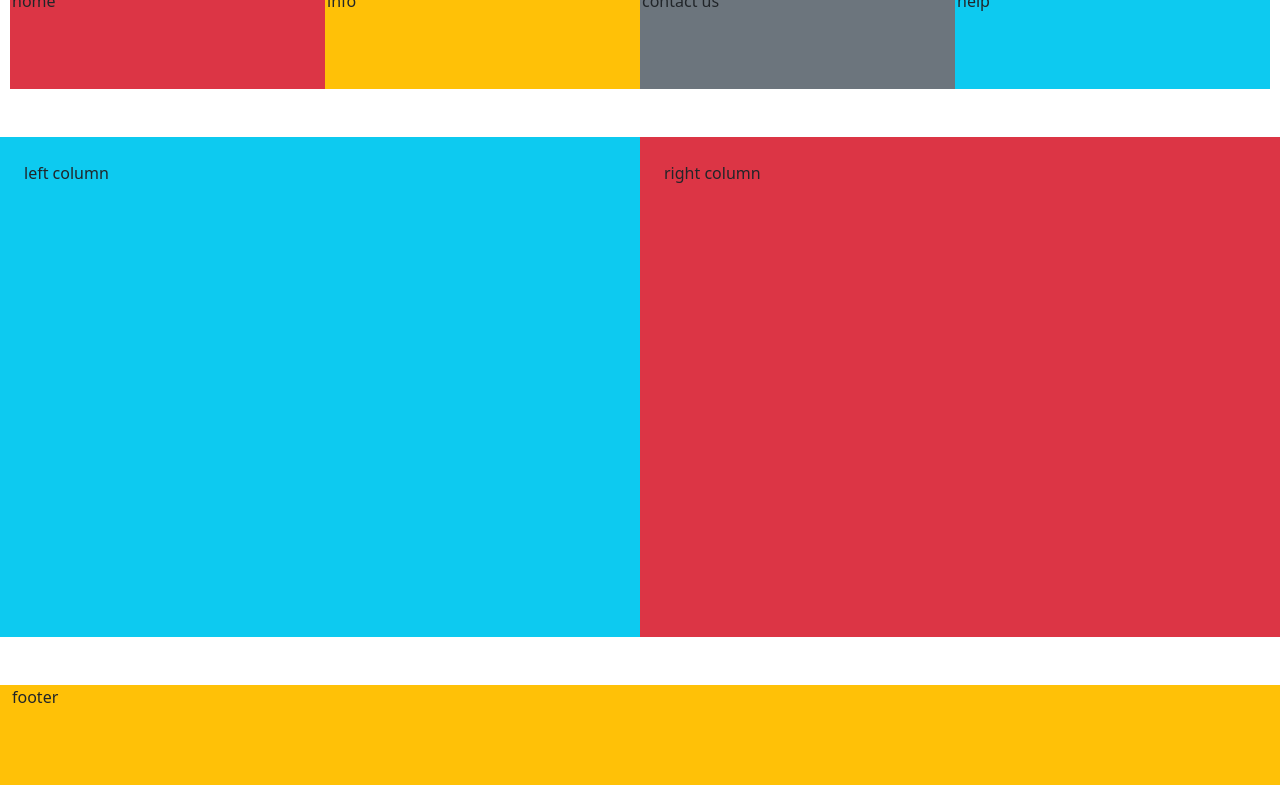
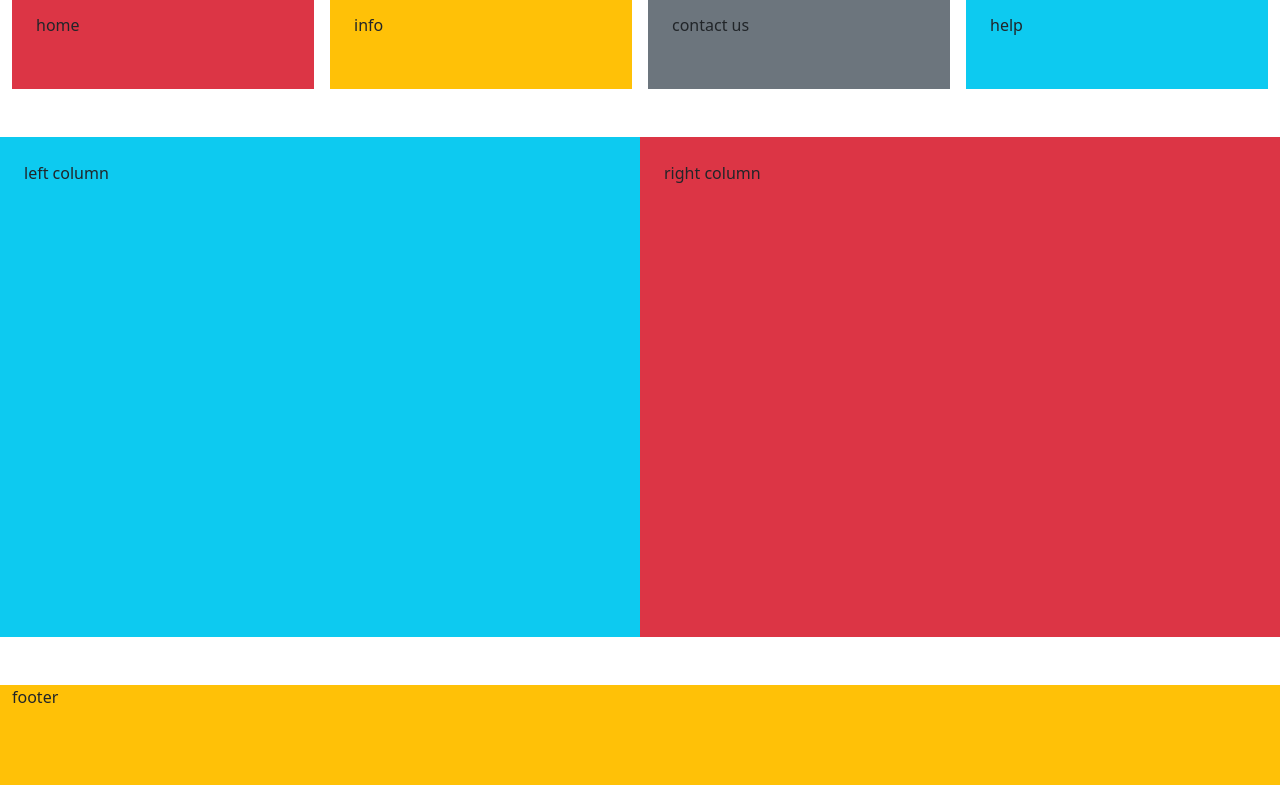
Before and after one commit to TaycHines13/collab-practice-TH, a plain HTML site: page index.html in a window 1280 px wide. Shown: the part 67-852 px from the top of the page. Drawn offline with nearby package versions, Linux system fonts and the light colour scheme.

Commit message:
added horizontal gutters to nav bar

```diff
--- a/index.html
+++ b/index.html
@@ -19,11 +19,19 @@
       <!-- xs: 0, sm: 576px, md: 768px, lg: 992px, xl: 1200px, xxl: 1400px -->
     <div class="container-fluid">
       <!-- nav bar -->
-        <div class="row box-3 justify-content-center gx-1">
-          <div class="col bg-danger box-3">home</div>
-          <div class="col bg-warning box-3 ">info</div>
-          <div class="col bg-secondary box-3 ">contact us</div>
-          <div class="col bg-info box-3 ">help</div>
+        <div class="row gx-3">
+          <div class="col">
+            <div class=" p-4 bg-danger box-3">home</div>
+          </div>
+          <div class="col">
+            <div class="p-4 bg-warning box-3 ">info</div>
+          </div>
+          <div class="col">
+            <div class=" p-4 bg-secondary box-3 ">contact us</div>
+          </div>
+          <div class="col">
+            <div class="p-4 bg-info box-3">help</div>
+          </div>
         </div>
         <!-- columns -->
       <div class="row">
```
